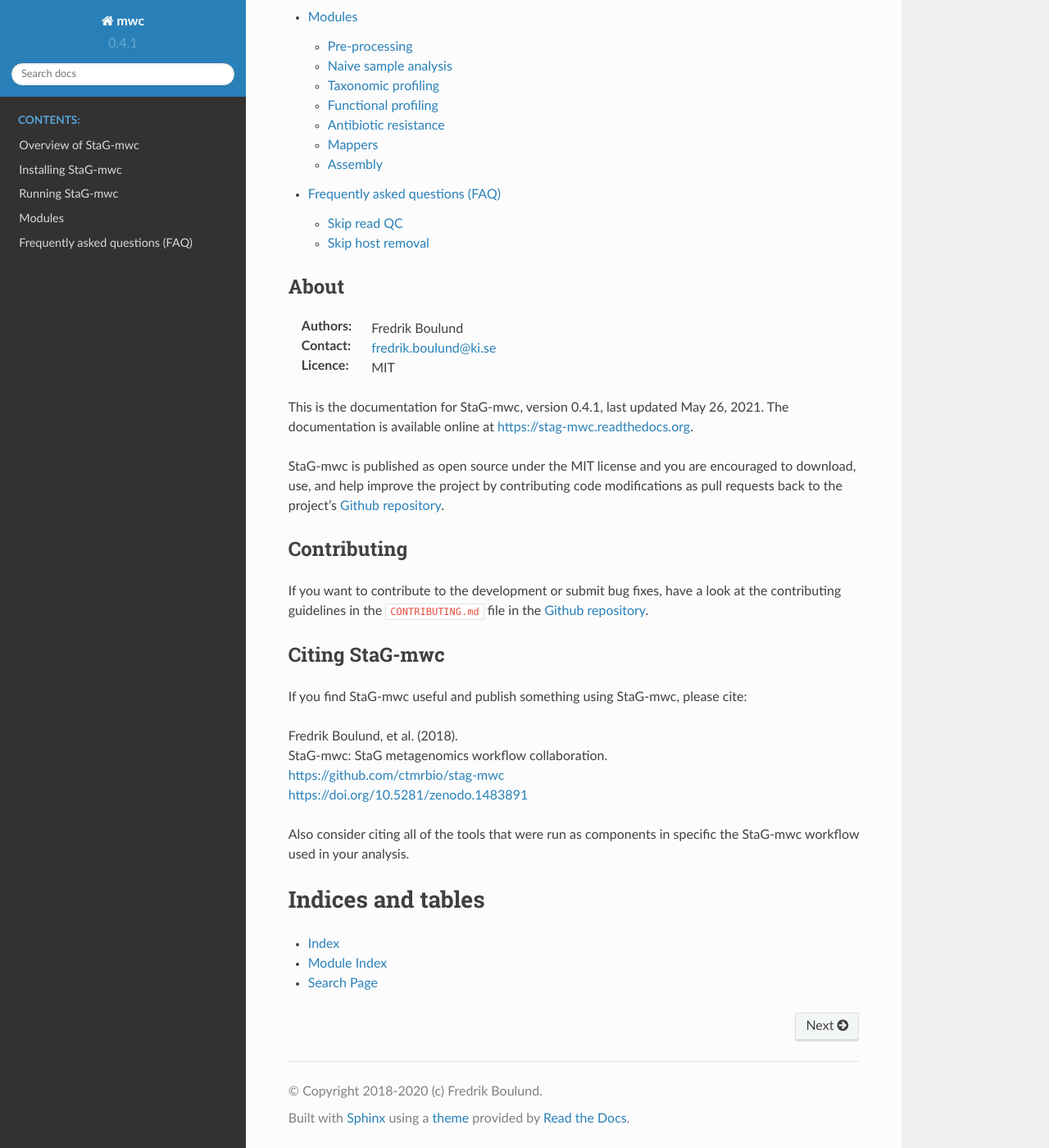
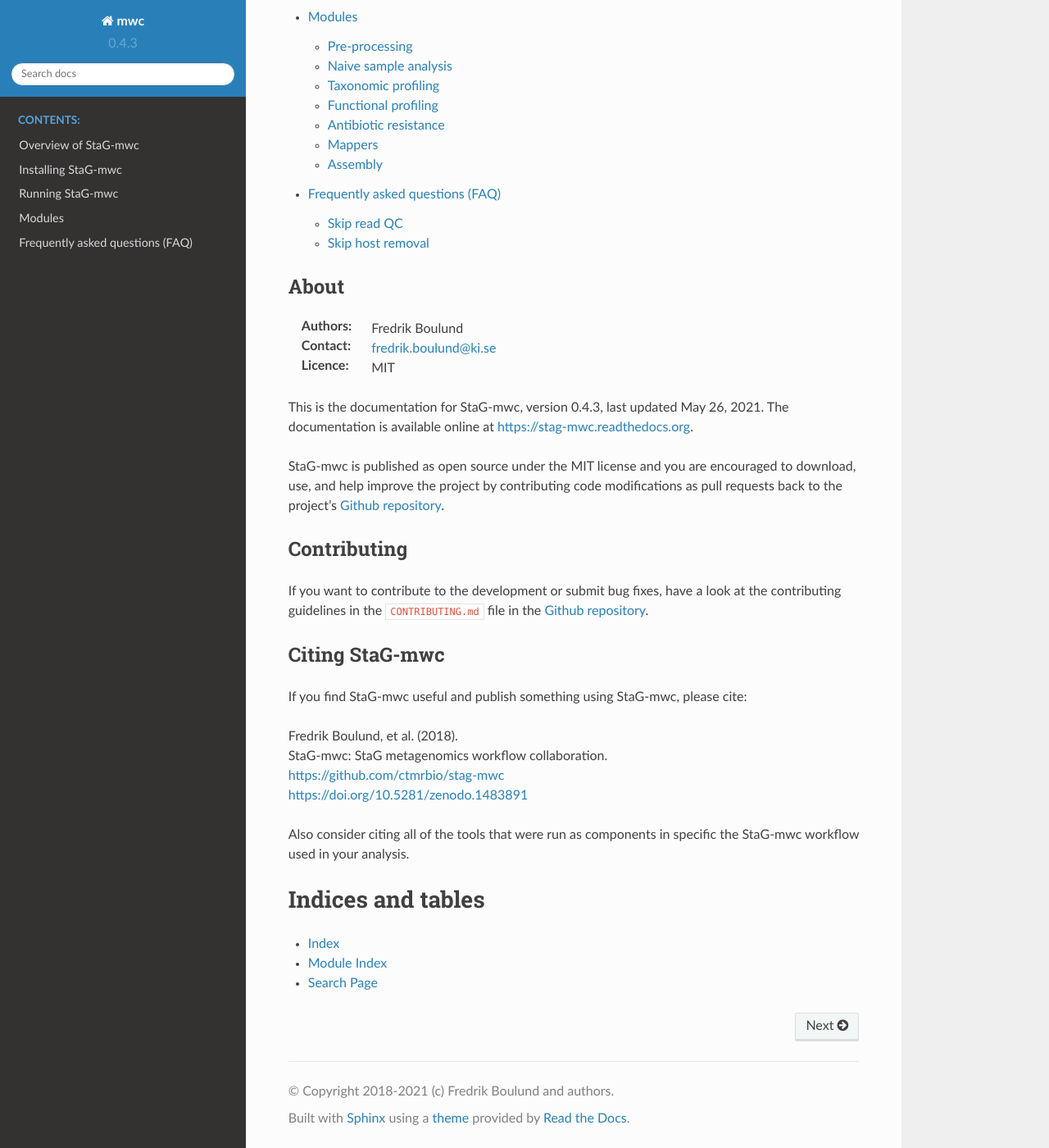
Before and after one commit to ctmrbio/stag-mwc, a Sphinx documentation site: the page built from docs/source/index.rst, in a window 1280 px wide and 1400 px high, scrolled down 871 px. Shown: the whole window at 82% size. Built offline with Sphinx 7.4.7 and the Read the Docs theme 2.0.0, drawn with Linux system fonts in a browser that asks for light colours.

Commit message:
Bump version to 0.4.3

```diff
--- a/docs/source/conf.py
+++ b/docs/source/conf.py
@@ -48,7 +48,7 @@
 # General information about the project.
 full_name = 'StaG-mwc'
 project = 'mwc'
-copyright = '2018-2020 (c) Fredrik Boulund'
+copyright = '2018-2021 (c) Fredrik Boulund and authors'
 author = 'Fredrik Boulund'
 
 # The version info for the project you're documenting, acts as replacement for
@@ -56,9 +56,9 @@
 # built documents.
 #
 # The short X.Y version.
-version = '0.4.1'
+version = '0.4.3'
 # The full version, including alpha/beta/rc tags.
-release = '0.4.1'
+release = '0.4.3'
 
 # reStructuredText prolog contains a string of reStructuredText that will be
 # included at the beginning of every source file that is read.
```
Also changed, not shown: CHANGELOG.md (+1 -1 lines), 1 other file.
